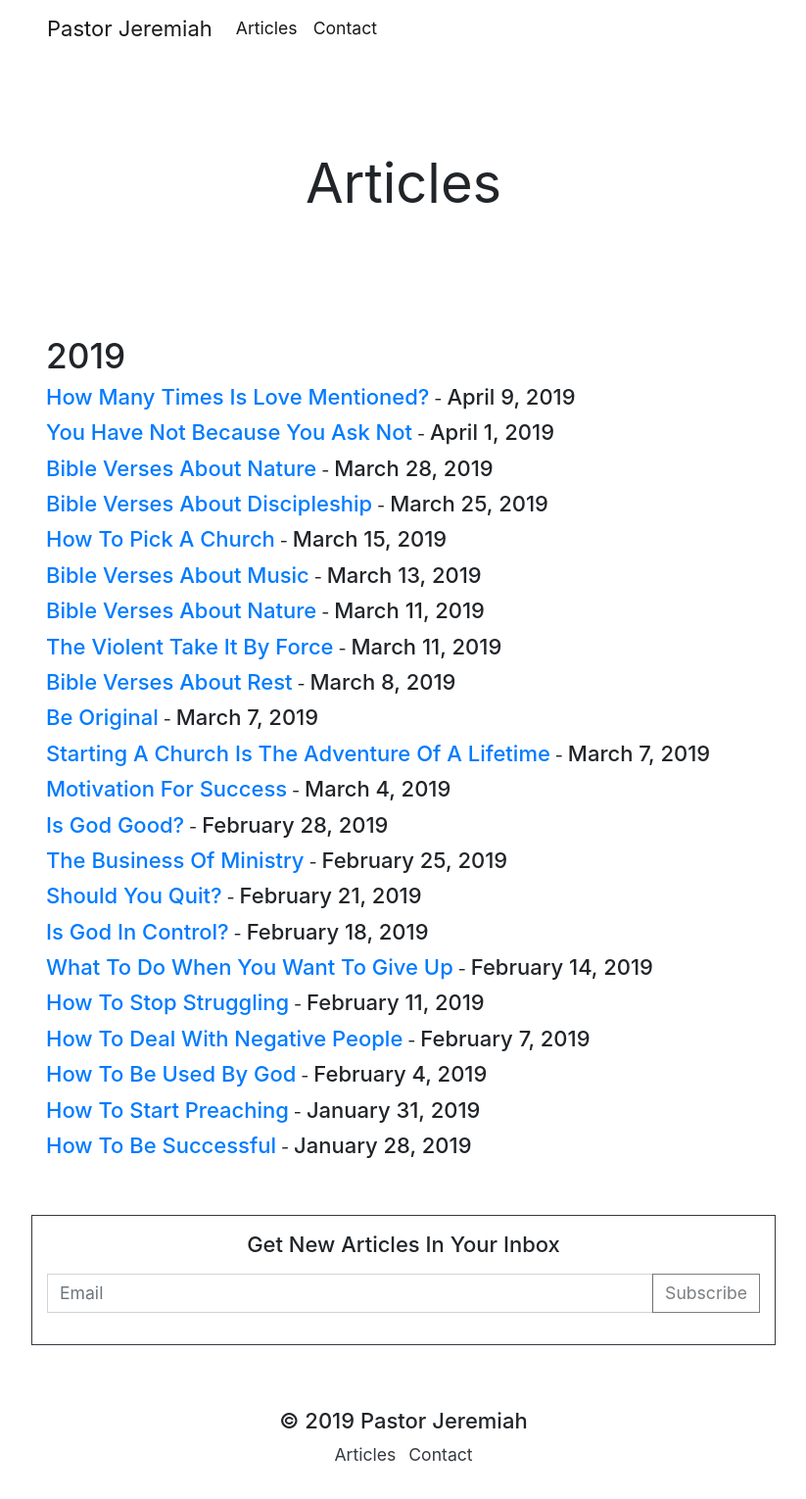
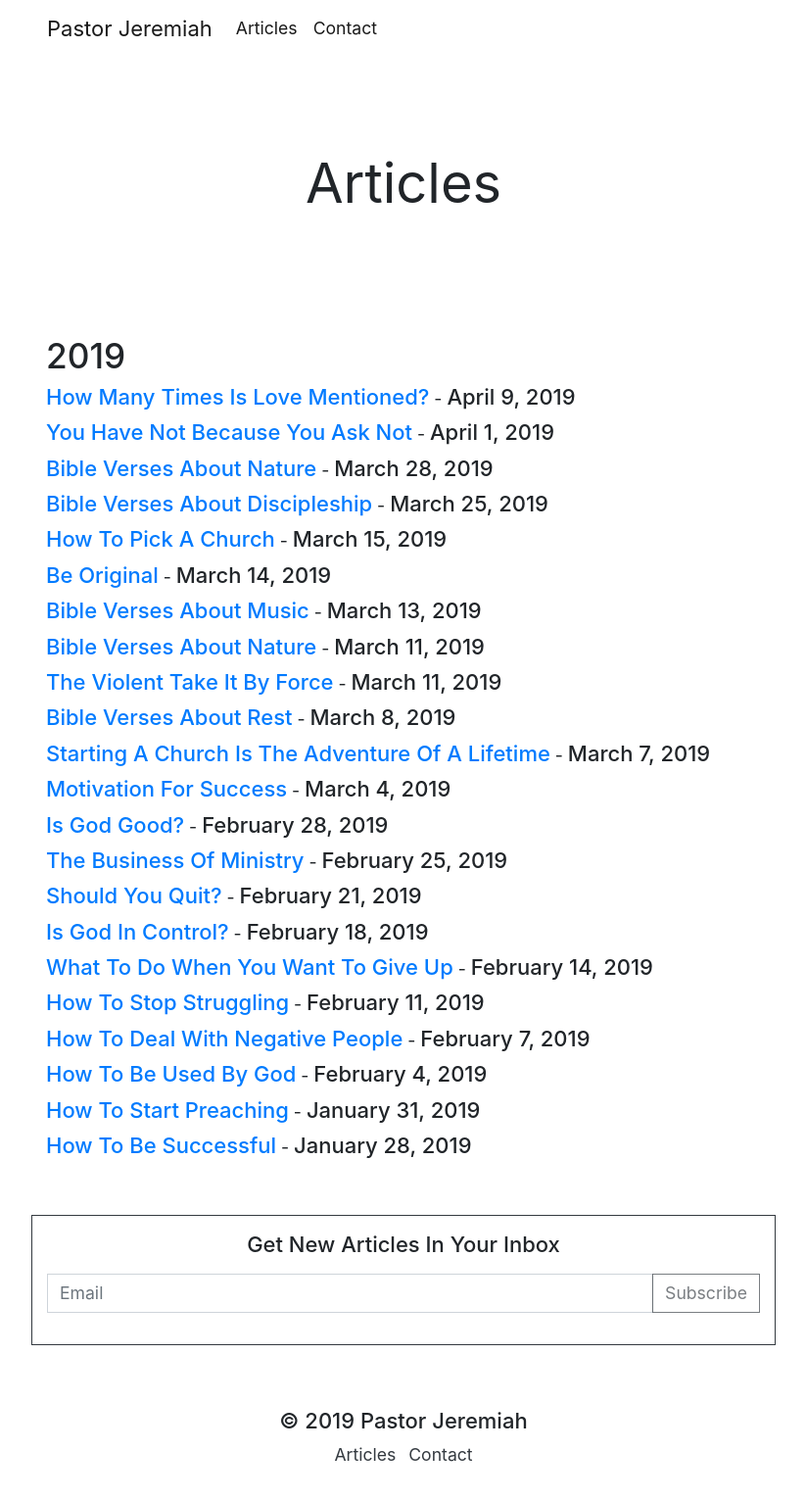
Before and after one commit to jmofyi/pastorjeremiah, a Jekyll site: the page built from articles.html, in a window 1280 px wide. Shown: the whole page at 98% size, without its empty margins (228-1051 px from the left). Built offline with Jekyll 4.4.1, drawn with Linux system fonts in a browser that asks for light colours.

Commit message:
Update from Forestry.io Jeremiah Thomas updated _posts/2019-03-01-be-original.md

```diff
--- a/_posts/2019-03-01-be-original.md
+++ b/_posts/2019-03-01-be-original.md
@@ -1,6 +1,6 @@
 ---
 title: Be Original
-date: 2019-03-07 00:00:00 -0500
+date: 2019-03-14 00:00:00 -0400
 layout: post
 description: God has a unique plan for your life.
 image: "/uploads/pastor-jeremiah.jpg"
```
